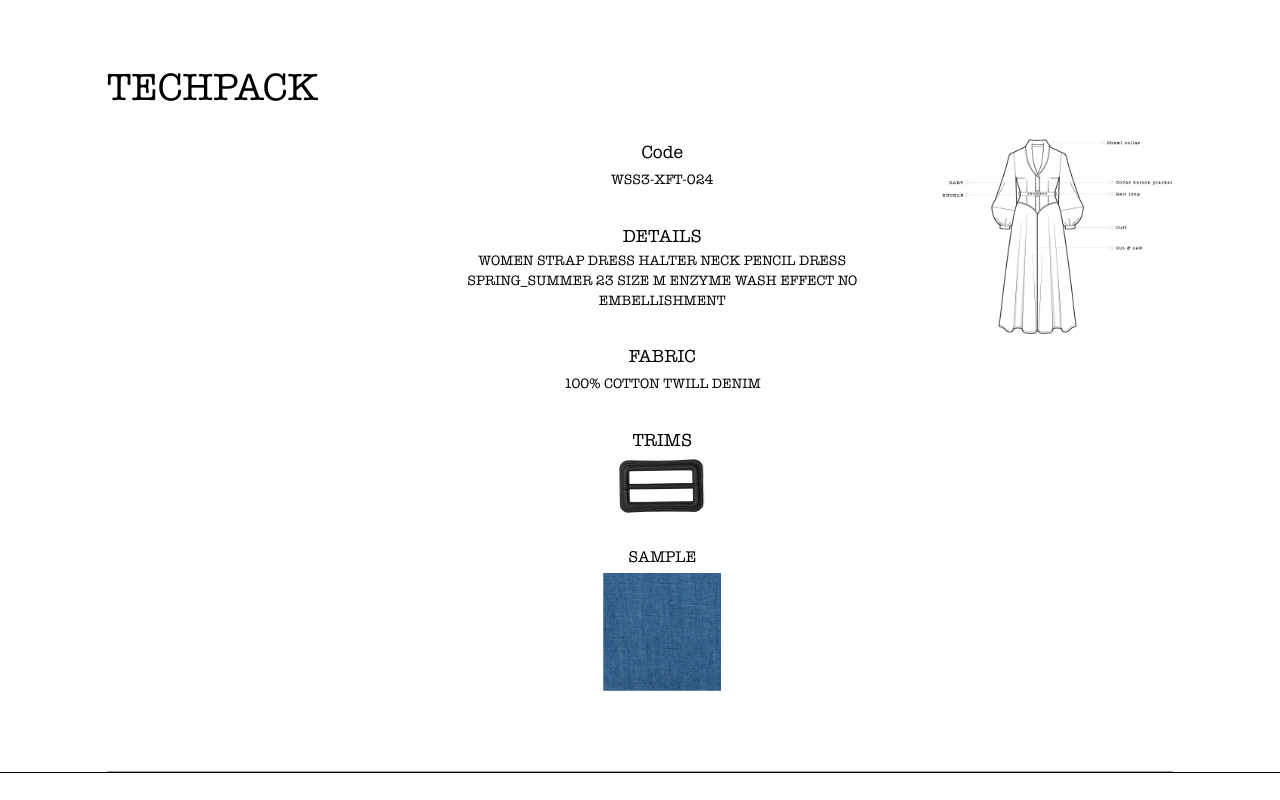
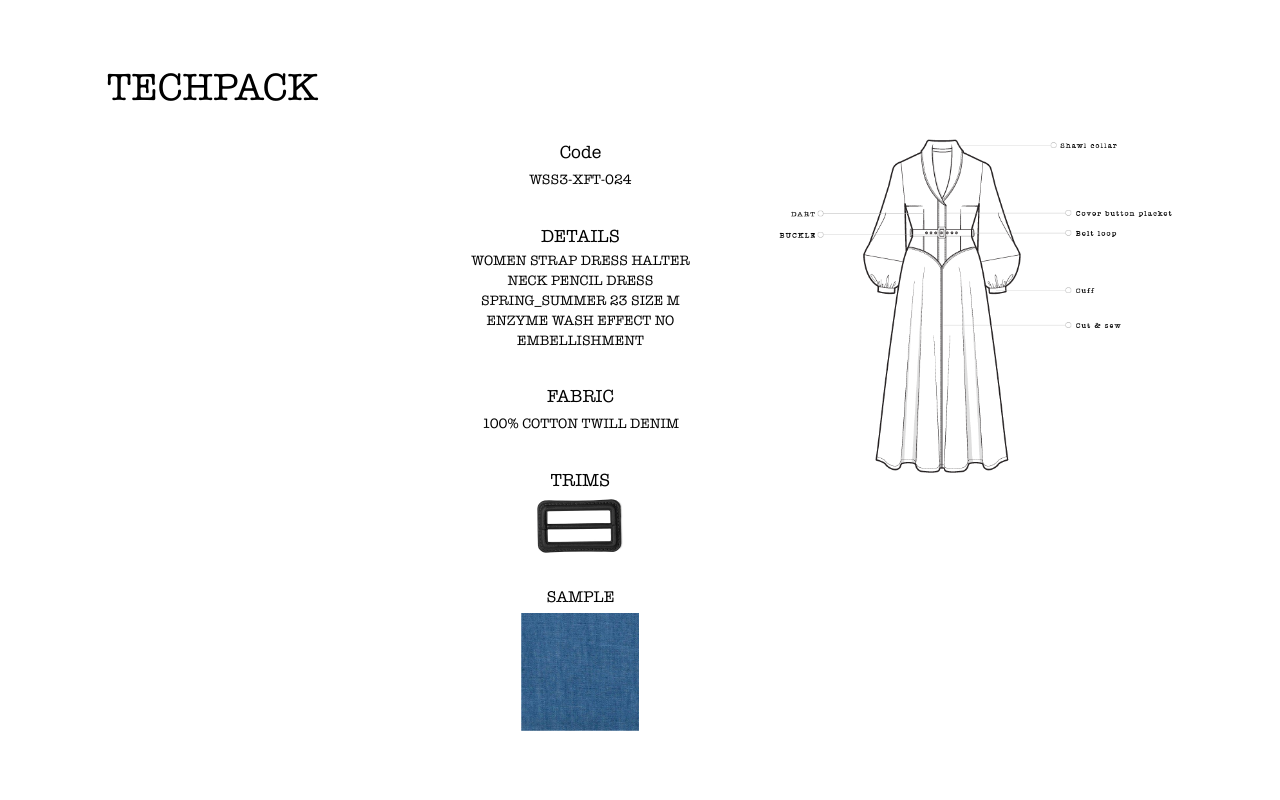
Before and after one commit to rayhanmujumdar/expo-fashion-tech-webpage-with-react, a React (Vite) app: page / in a window 1280 px wide. Shown: the part 4640-5440 px from the top of the page. Built offline with nearby package versions, Linux system fonts and the light colour scheme.

Commit message:
Home page dress collection added

```diff
--- a/src/components/Home/DressCollection.tsx
+++ b/src/components/Home/DressCollection.tsx
@@ -1,3 +1,4 @@
+import GraphicsCollection from "./GraphicsCollection";
 import PatternCollection from "./PatternCollection";
 import TechPackCollection from "./TechPackCollection";
 import ThreeDCollection from "./ThreeDCollection";
@@ -10,14 +11,13 @@ export default function DressCollection() {
                 <h3 className="text-title text-center">Like What You Get</h3>
                 <p className="text-7xl text-center">+</p>
             </div>
-
             <div className="w-5/6 mx-auto">
                 <TwoDCollection />
                 <ThreeDCollection />
                 <PatternCollection />
                 <TechPackCollection />
+                <GraphicsCollection />
             </div>
-
         </>
     )
 }
--- a/src/components/Home/TechPackCollection.tsx
+++ b/src/components/Home/TechPackCollection.tsx
@@ -6,8 +6,8 @@ export default function TechPackCollection() {
   return (
     <section className="grid grid-cols-3 py-20 border-b border-gray-400">
       <h3 className="text-title col-span-1">TECHPACK</h3>
-      <div className="grid grid-cols-[400px_auto] gap-x-20 mt-20 col-span-2">
-        <div className="flex flex-col justify-center items-center space-y-8">
+      <div className="grid grid-cols-5 gap-x-20 mt-20 col-span-2">
+        <div className="flex flex-col justify-center items-center space-y-8 col-span-2" >
           <div className="text-center">
             <p className="text-lg">Code</p>
             <span className="text-sm">WSS3-XFT-024</span>
@@ -36,10 +36,12 @@ export default function TechPackCollection() {
             <img src={sampleImg} alt="sample-image" />
           </div>
         </div>
-        <img
-          src={techPackImg}
-          alt="TechPack image"
-        />
+        <div className='col-span-3'>
+          <img
+            src={techPackImg}
+            alt="TechPack image"
+          />
+        </div>
       </div>
     </section>
   )
```
